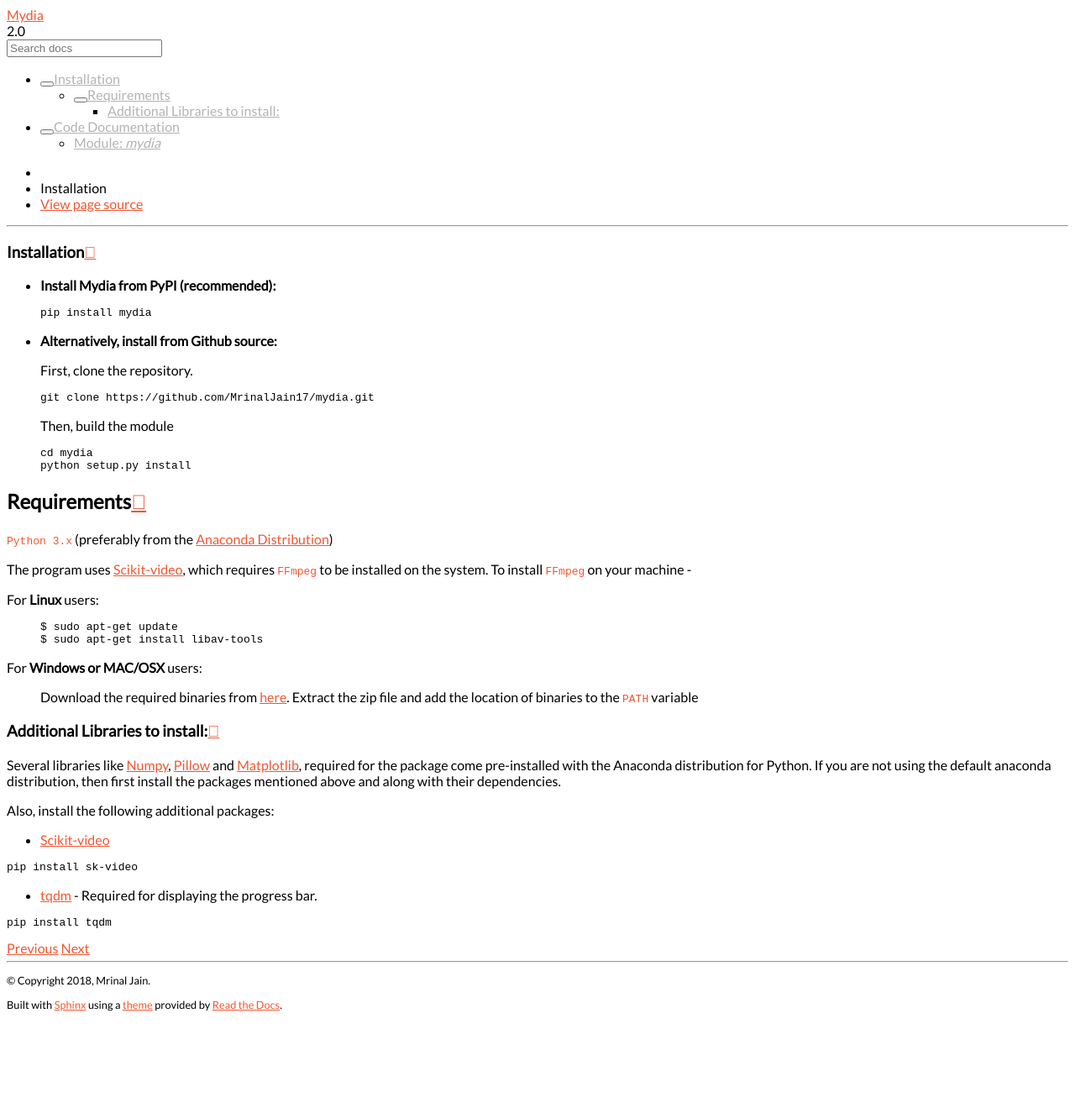
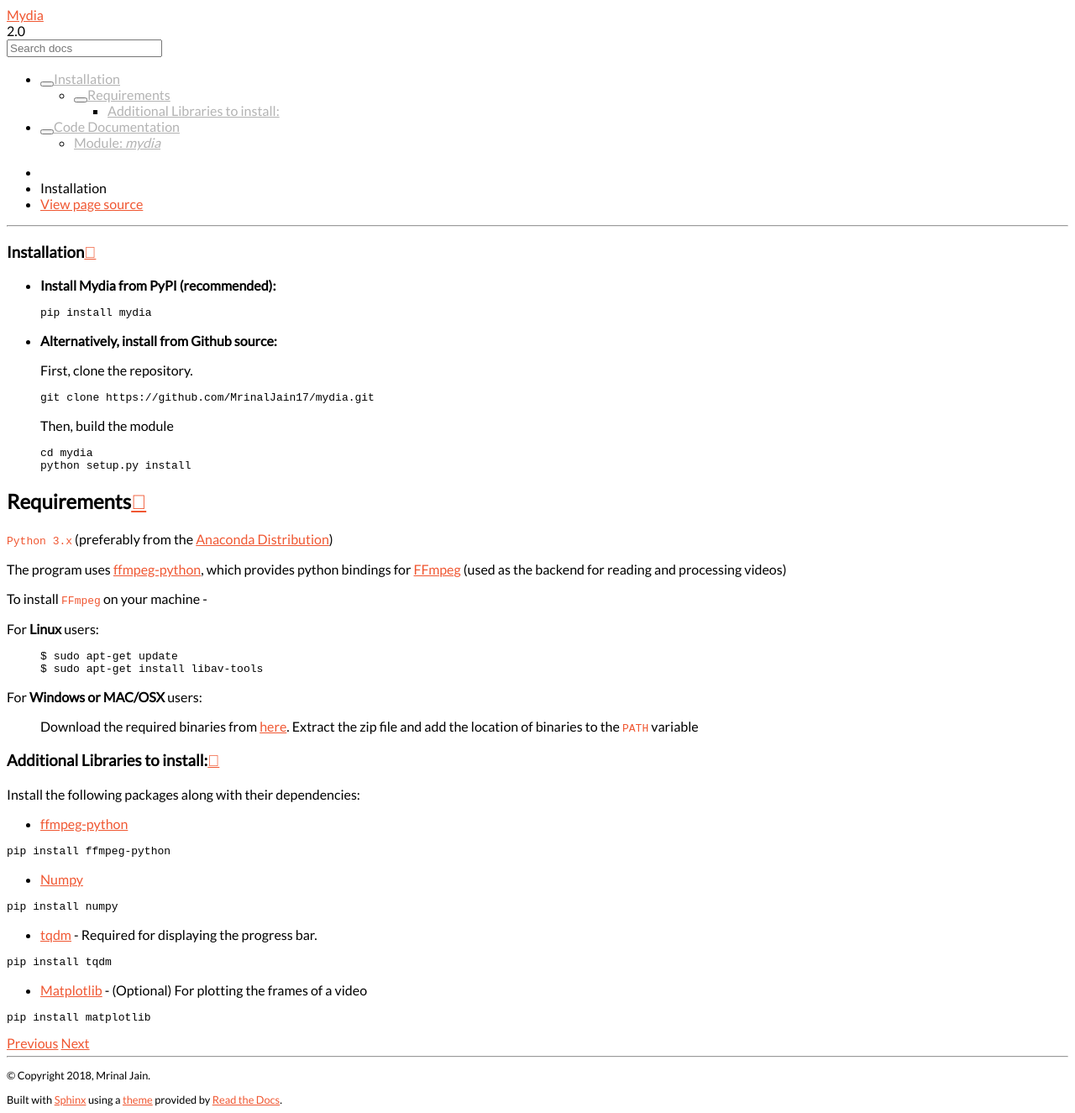
Before and after one commit to MrinalJain17/mydia, a Sphinx documentation site: the page built from docs/source/install.rst, in a window 1280 px wide. Shown: the whole page at 84% size. Built offline with Sphinx 7.4.7 and the Read the Docs theme 2.0.0, drawn with Linux system fonts in a browser that asks for light colours; pages that are not in the unit, such as notebooks, are missing from menus; the version number could not be read and is left out; before the commit the page ends 1212 px from its top, so only the background shows below that.

Commit message:
Minor API change and docs update
- `TargetSize` moved from utils.py to mydia.py, which makes much more sense as cannot be categorized as a utility.
- Docs update
- Updated README.rst to reflect the updates in the API

```diff
--- a/docs/examples/plot_1_getting_started.py
+++ b/docs/examples/plot_1_getting_started.py
@@ -2,8 +2,8 @@
 Get started with some basics
 ============================
 
-Reading videos into NumPy arrays was never more simple. This library
-provides an entire range of additional functionalities such as custom frame selection,
+Reading videos into NumPy arrays was never more simple. This library provides
+an entire range of additional functionalities such as custom frame selection,
 frame resizing, pixel normalization, grayscale conversion and much more.
 
 """
--- a/docs/source/install.rst
+++ b/docs/source/install.rst
@@ -28,8 +28,11 @@
 ``Python 3.x`` (preferably from the `Anaconda
 Distribution <https://www.anaconda.com/download/>`__)
 
-The program uses `Scikit-video <http://www.scikit-video.org/stable/>`__, which requires
-``FFmpeg`` to be installed on the system. To install ``FFmpeg`` on your machine -
+The program uses `ffmpeg-python <https://github.com/kkroening/ffmpeg-python>`__, which provides
+python bindings for `FFmpeg <https://www.ffmpeg.org/>`__ (used as the backend for reading and
+processing videos)
+
+To install ``FFmpeg`` on your machine -
 
 For **Linux** users:
 
@@ -47,20 +50,19 @@
 Additional Libraries to install:
 ^^^^^^^^^^^^^^^^^^^^^^^^^^^^^^^^
 
-Several libraries like `Numpy <http://www.numpy.org/>`__,
-`Pillow <https://python-imaging.github.io/>`__ and
-`Matplotlib <https://matplotlib.org/>`__, required for the package come
-pre-installed with the Anaconda distribution for Python. If you are not
-using the default anaconda distribution, then first install the packages
-mentioned above and along with their dependencies.
+Install the following packages along with their dependencies:
 
-Also, install the following additional packages:
-
--  `Scikit-video <http://www.scikit-video.org/stable/>`__
+-  `ffmpeg-python <https://github.com/kkroening/ffmpeg-python>`__
 
 .. code:: bash
 
-       pip install sk-video
+       pip install ffmpeg-python
+
+-  `Numpy <http://www.numpy.org/>`__
+
+.. code:: bash
+
+       pip install numpy
 
 -  `tqdm <https://pypi.python.org/pypi/tqdm#installation>`__ - Required
    for displaying the progress bar.
@@ -68,3 +70,10 @@
 .. code:: bash
 
        pip install tqdm
+
+-  `Matplotlib <https://matplotlib.org/>`__ - (Optional) For plotting the frames
+   of a video
+
+.. code:: bash
+
+       pip install matplotlib
```
Also changed, not shown: README.rst (+25 -17 lines), docs/examples/plot_2_frame_selection.py (+28 -2 lines), docs/examples/plot_3_frame_selection_with_gray.py (deleted, +0 -34 lines), mydia/__init__.py (+1 -8 lines), 2 other files.
